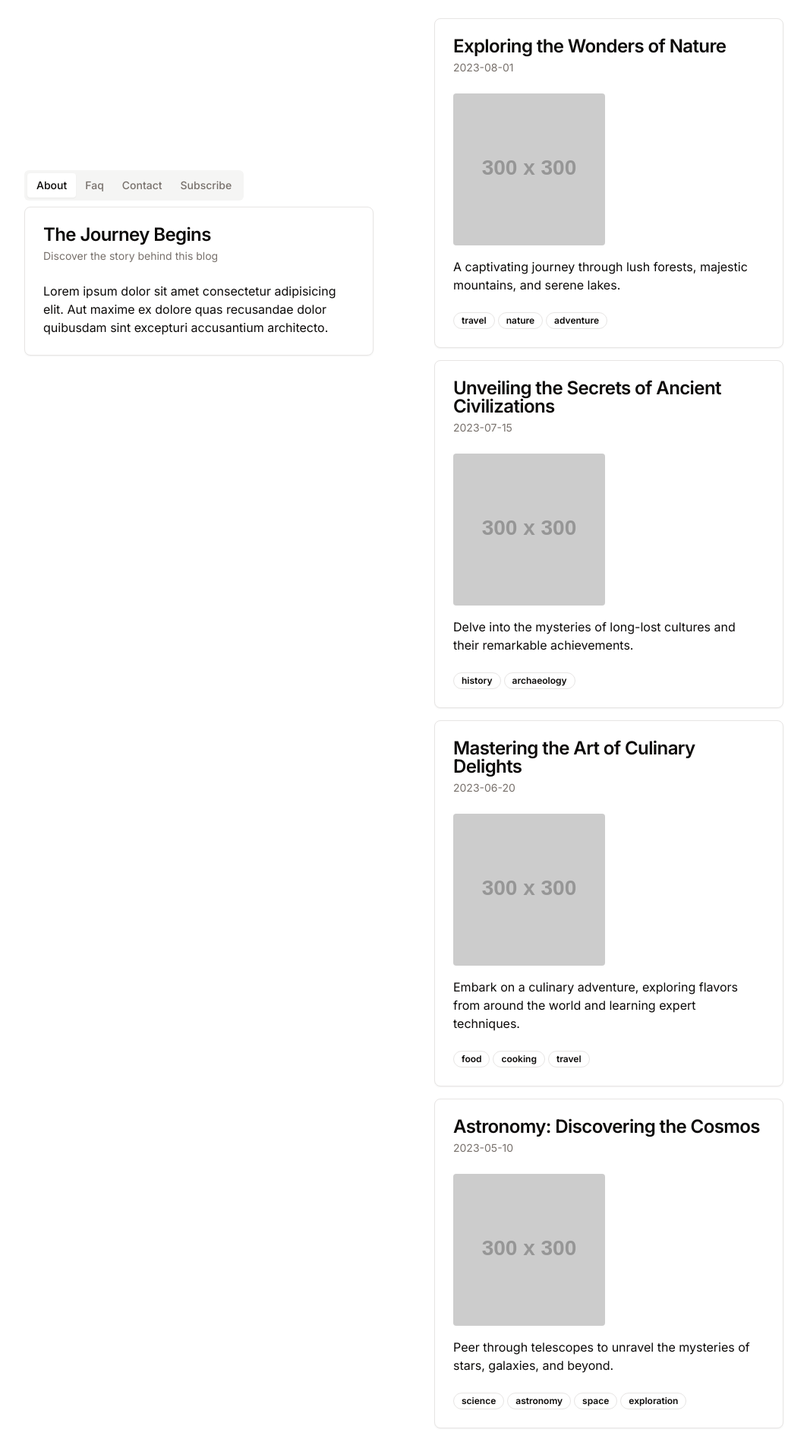
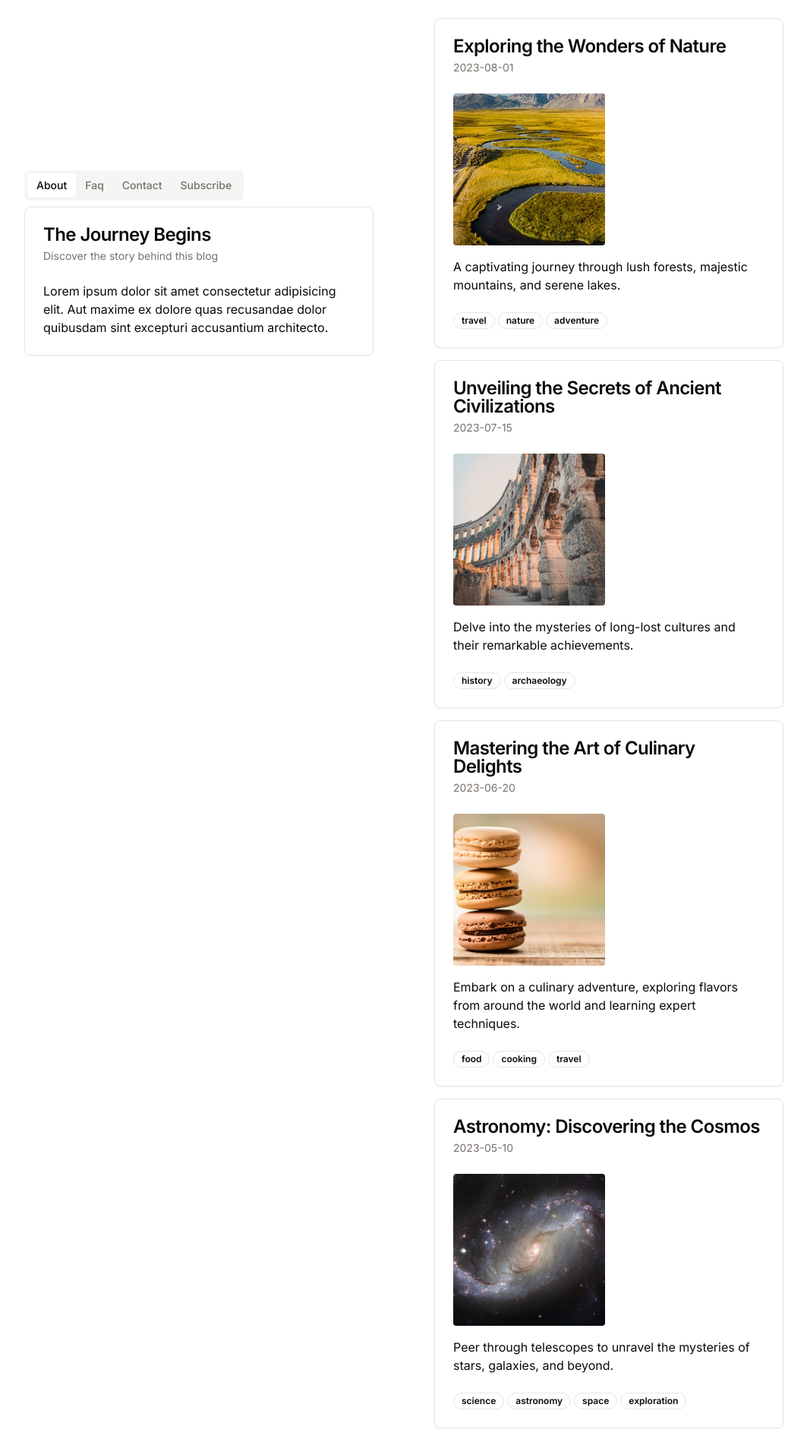
Before and after one commit to piotrszubert/simple-blog-template, a Next.js app: page / in a window 1280 px wide. Shown: the top 1894 px of the page at 76% size, without its empty margins (108-1171 px from the left). Built offline with nearby package versions, Linux system fonts and the light colour scheme.

Commit message:
updated url to images, utilize next image component

```diff
--- a/components/postList.tsx
+++ b/components/postList.tsx
@@ -7,6 +7,7 @@ import {
     CardTitle,
 } from "@/components/ui/card"
 import { Badge } from "./ui/badge";
+import Image from "next/image";
 
 const posts = [
   {
@@ -14,7 +15,7 @@ const posts = [
     title: "Exploring the Wonders of Nature",
     date: "2023-08-01",
     description: "A captivating journey through lush forests, majestic mountains, and serene lakes.",
-    image: "https://via.placeholder.com/300",
+    image: "nature.jpg",
     tags: ["travel", "nature", "adventure"]
   },
   {
@@ -22,7 +23,7 @@ const posts = [
     title: "Unveiling the Secrets of Ancient Civilizations",
     date: "2023-07-15",
     description: "Delve into the mysteries of long-lost cultures and their remarkable achievements.",
-    image: "https://via.placeholder.com/300",
+    image: "ancient.jpg",
     tags: ["history", "archaeology"]
   },
   {
@@ -30,7 +31,7 @@ const posts = [
     title: "Mastering the Art of Culinary Delights",
     date: "2023-06-20",
     description: "Embark on a culinary adventure, exploring flavors from around the world and learning expert techniques.",
-    image: "https://via.placeholder.com/300",
+    image: "culinary.jpg",
     tags: ["food", "cooking", "travel"]
   },
   {
@@ -38,7 +39,7 @@ const posts = [
     title: "Astronomy: Discovering the Cosmos",
     date: "2023-05-10",
     description: "Peer through telescopes to unravel the mysteries of stars, galaxies, and beyond.",
-    image: "https://via.placeholder.com/300",
+    image: "cosmos.jpg",
     tags: ["science", "astronomy", "space", "exploration"]
   },
   {
@@ -46,7 +47,7 @@ const posts = [
     title: "The Evolution of Technology",
     date: "2023-04-02",
     description: "Trace the history of innovation, from the first tools to cutting-edge advancements.",
-    image: "https://via.placeholder.com/300",
+    image: "technology.jpg",
     tags: ["technology", "history", "innovation"]
   },
   {
@@ -54,7 +55,7 @@ const posts = [
     title: "Exploring Remote Wilderness",
     date: "2023-03-15",
     description: "Embark on an expedition to untouched landscapes, discovering hidden treasures of nature.",
-    image: "https://via.placeholder.com/300",
+    image: "wilderness.jpg",
     tags: ["travel", "nature", "adventure", "exploration"]
   },
   {
@@ -62,7 +63,7 @@ const posts = [
     title: "Art and Culture: Bridging the Past and Present",
     date: "2023-02-08",
     description: "Immerse yourself in the rich tapestry of human creativity, from ancient artworks to modern expressions.",
-    image: "https://via.placeholder.com/300",
+    image: "art.jpg",
     tags: ["art", "culture", "history"]
   }
 ];
@@ -83,7 +84,7 @@ export default function PostList() {
                         <CardDescription>{item.date}</CardDescription>
                     </CardHeader>
                     <CardContent>
-                        <img className="rounded" width="200" height="200" src={item.image} alt={item.title} />
+                        <Image className="rounded" width="200" height="200" src={`/posts-images/${item.image}`} alt={item.title}/>
                         <p className="mt-4">
                             {item.description}
                         </p>
```
